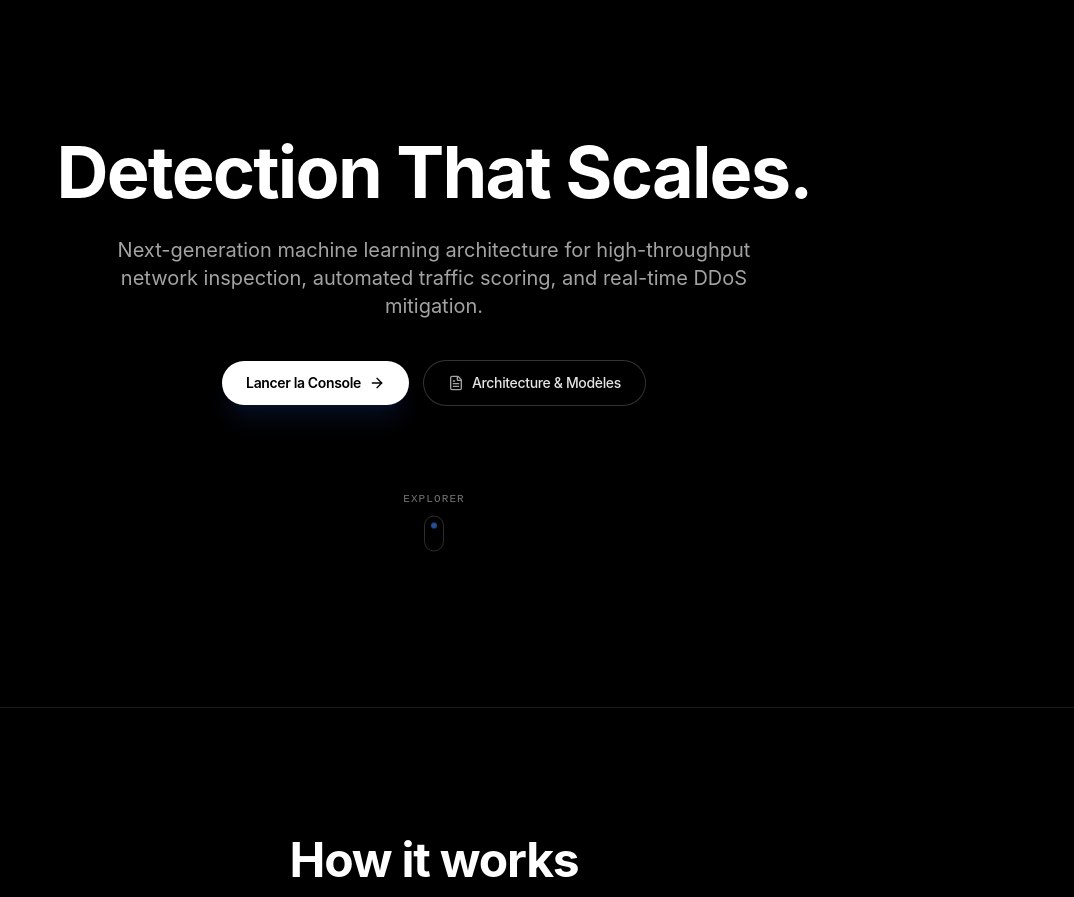
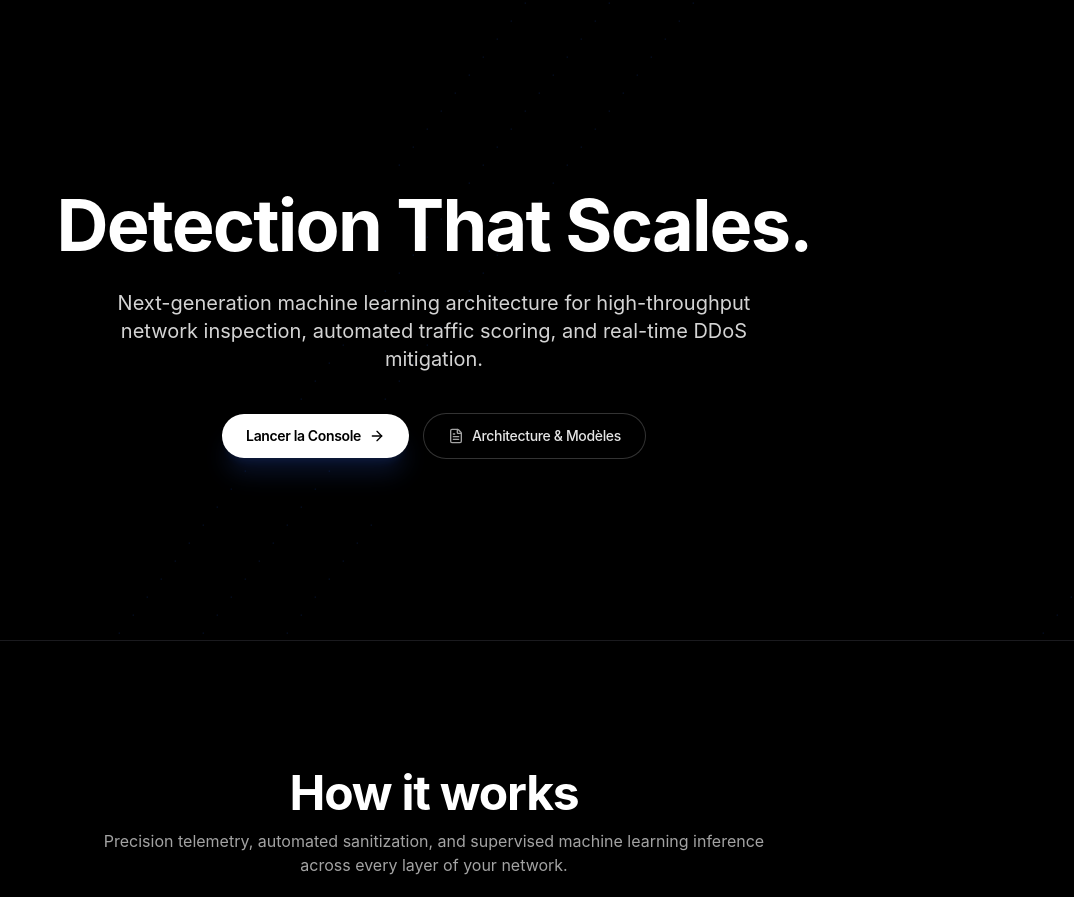
Before and after one commit to Mohammed-ES/Attack-Watcher, a React (Vite) app in the folder frontend/: page / in a window 1280 px wide. Shown: the part 840-1737 px from the top of the page, without its empty margins (206-1280 px from the left). Built offline with nearby package versions, Linux system fonts and the light colour scheme; no server answers.

Commit message:
feat(frontend): supprimer le texte Explorer et integrer l animation ASCII dynamique interactive a la souris avec orgues lumineuses Aura

```diff
--- /dev/null
+++ b/frontend/src/components/HeroAsciiCanvas.jsx
@@ -0,0 +1,162 @@
+import { useEffect, useRef } from 'react';
+
+/**
+ * HeroAsciiCanvas : Fond matriciel interactif ASCII réagissant à la souris.
+ * Génère une grille de caractères réseau/cybersécurité qui s'illuminent,
+ * ondulent et mutent dynamiquement au passage du curseur.
+ */
+export default function HeroAsciiCanvas() {
+  const canvasRef = useRef(null);
+  const mouseRef = useRef({ x: -1000, y: -1000, targetX: -1000, targetY: -1000, active: false });
+
+  useEffect(() => {
+    const canvas = canvasRef.current;
+    if (!canvas) return;
+    const ctx = canvas.getContext('2d');
+    if (!ctx) return;
+
+    let animationFrameId;
+    let width = 0;
+    let height = 0;
+    const charW = 14;
+    const charH = 18;
+    let cols = 0;
+    let rows = 0;
+
+    // Caractères ASCII cybersécurité & réseau
+    const CHAR_SET = '01#+-/\\:.~*<>[]{}@$%&!?';
+    const getRandomChar = () => CHAR_SET[Math.floor(Math.random() * CHAR_SET.length)];
+
+    let grid = [];
+
+    const handleResize = () => {
+      const parent = canvas.parentElement;
+      if (!parent) return;
+      width = parent.clientWidth;
+      height = parent.clientHeight;
+      canvas.width = width;
+      canvas.height = height;
+
+      cols = Math.ceil(width / charW);
+      rows = Math.ceil(height / charH);
+
+      grid = [];
+      for (let r = 0; r < rows; r++) {
+        const row = [];
+        for (let c = 0; c < cols; c++) {
+          row.push({
+            char: getRandomChar(),
+            intensity: 0,
+            baseChar: (c + r) % 2 === 0 ? '.' : ' ',
+          });
+        }
+        grid.push(row);
+      }
+    };
+
+    handleResize();
+    window.addEventListener('resize', handleResize);
+
+    const handleMouseMove = (e) => {
+      const rect = canvas.getBoundingClientRect();
+      mouseRef.current.targetX = e.clientX - rect.left;
+      mouseRef.current.targetY = e.clientY - rect.top;
+      mouseRef.current.active = true;
+    };
+
+    const handleMouseLeave = () => {
+      mouseRef.current.active = false;
+      mouseRef.current.targetX = -1000;
+      mouseRef.current.targetY = -1000;
+    };
+
+    window.addEventListener('mousemove', handleMouseMove);
+    window.addEventListener('mouseleave', handleMouseLeave);
+
+    let tick = 0;
+
+    const render = () => {
+      tick++;
+
+      // Interpolation douce du curseur
+      mouseRef.current.x += (mouseRef.current.targetX - mouseRef.current.x) * 0.15;
+      mouseRef.current.y += (mouseRef.current.targetY - mouseRef.current.y) * 0.15;
+
+      ctx.clearRect(0, 0, width, height);
+      ctx.font = '11px "JetBrains Mono", ui-monospace, SFMono-Regular, Menlo, Monaco, monospace';
+      ctx.textBaseline = 'top';
+
+      const mouseX = mouseRef.current.x;
+      const mouseY = mouseRef.current.y;
+      const radius = 170; // Rayon d'interaction autour de la souris
+      const radiusSq = radius * radius;
+
+      for (let r = 0; r < rows; r++) {
+        for (let c = 0; c < cols; c++) {
+          const item = grid[r]?.[c];
+          if (!item) continue;
+
+          const posX = c * charW;
+          const posY = r * charH;
+
+          const dx = posX + charW / 2 - mouseX;
+          const dy = posY + charH / 2 - mouseY;
+          const distSq = dx * dx + dy * dy;
+
+          // Influence de la souris
+          if (distSq < radiusSq) {
+            const factor = 1 - Math.sqrt(distSq) / radius;
+            item.intensity = Math.max(item.intensity, factor);
+            // Mutation aléatoire des caractères au passage de la souris
+            if (Math.random() < 0.12) {
+              item.char = getRandomChar();
+            }
+          }
+
+          // Décroissance douce
+          item.intensity *= 0.94;
+
+          // Rendu selon l'intensité
+          if (item.intensity > 0.05) {
+            const alpha = Math.min(item.intensity, 0.85);
+
+            if (item.intensity > 0.6) {
+              // Coeur brillant blanc/cyan
+              ctx.fillStyle = `rgba(255, 255, 255, ${alpha})`;
+              ctx.fillText(item.char, posX, posY);
+            } else {
+              // Halo bleu royal (#2563eb / #38bdf8)
+              ctx.fillStyle = `rgba(59, 130, 246, ${alpha * 0.9})`;
+              ctx.fillText(item.char, posX, posY);
+            }
+          } else {
+            // Fond très discret avec onde périodique légère
+            const wave = Math.sin(tick * 0.02 + c * 0.1 + r * 0.08) * 0.5 + 0.5;
+            if (wave > 0.88 && (c + r) % 3 === 0) {
+              ctx.fillStyle = 'rgba(37, 99, 235, 0.12)';
+              ctx.fillText(item.baseChar, posX, posY);
+            }
+          }
+        }
+      }
+
+      animationFrameId = requestAnimationFrame(render);
+    };
+
+    render();
+
+    return () => {
+      window.removeEventListener('resize', handleResize);
+      window.removeEventListener('mousemove', handleMouseMove);
+      window.removeEventListener('mouseleave', handleMouseLeave);
+      cancelAnimationFrame(animationFrameId);
+    };
+  }, []);
+
+  return (
+    <canvas
+      ref={canvasRef}
+      className="absolute inset-0 w-full h-full pointer-events-none -z-5"
+    />
+  );
+}
--- a/frontend/src/components/HeroBeam.jsx
+++ b/frontend/src/components/HeroBeam.jsx
@@ -1,55 +1,73 @@
+import { useMemo } from 'react';
+
+/**
+ * HeroBeam : Rideau d'orgues lumineuses en U (Signature Aura.build).
+ * Reproduit fidèlement la composition parabolique de colonnes lumineuses
+ * avec reflet d'horizon argenté et dégradé bleu cobalt profond (media_1794529717275_a34f0531.jpg).
+ */
 export default function HeroBeam() {
+  const COLUMN_COUNT = 26;
+
+  // Calcul parabolique de la hauteur de chaque colonne
+  const columns = useMemo(() => {
+    return Array.from({ length: COLUMN_COUNT }, (_, i) => {
+      const normalized = (i - (COLUMN_COUNT - 1) / 2) / ((COLUMN_COUNT - 1) / 2); // de -1 à +1
+      // Courbe en cuvette : plus basse au centre (~36%), culminante sur les côtés (~92%)
+      const heightPercent = 36 + Math.pow(Math.abs(normalized), 2.1) * 56;
+      const opacity = 0.8 + Math.pow(Math.abs(normalized), 1.6) * 0.2;
+      return {
+        id: i,
+        height: `${heightPercent.toFixed(1)}%`,
+        opacity,
+      };
+    });
+  }, [COLUMN_COUNT]);
+
   return (
-    <div className="absolute inset-0 pointer-events-none overflow-hidden flex items-end justify-center -z-10">
-      {/* Halo radial bleu profond */}
-      <div className="absolute bottom-0 w-[1200px] h-[550px] bg-gradient-to-t from-blue-600/40 via-blue-700/20 to-transparent blur-3xl opacity-70"></div>
+    <div className="absolute inset-0 pointer-events-none overflow-hidden flex items-end justify-center -z-10 select-none">
+      {/* Halo d'ambiance bleu profond à la base */}
+      <div className="absolute bottom-0 w-[1400px] h-[500px] bg-gradient-to-t from-blue-700/35 via-blue-900/20 to-transparent blur-[120px] -z-20" />
 
-      {/* Rayons lumineux verticaux stylisés (Rideau de lumière) */}
-      <div className="relative w-full max-w-6xl h-[420px] flex items-end justify-center px-4">
-        {/* Rayons SVG vectoriels nets */}
-        <svg
-          viewBox="0 0 1000 400"
-          className="w-full h-full opacity-85"
-          fill="none"
-          preserveAspectRatio="none"
-        >
-          <defs>
-            <linearGradient id="beamGradientMain" x1="0%" y1="100%" x2="0%" y2="0%">
-              <stop offset="0%" stopColor="#ffffff" stopOpacity="0.9" />
-              <stop offset="25%" stopColor="#60a5fa" stopOpacity="0.8" />
-              <stop offset="60%" stopColor="#2563eb" stopOpacity="0.4" />
-              <stop offset="100%" stopColor="#1e3a8a" stopOpacity="0" />
-            </linearGradient>
-            <linearGradient id="beamGradientSide" x1="0%" y1="100%" x2="0%" y2="0%">
-              <stop offset="0%" stopColor="#3b82f6" stopOpacity="0.7" />
-              <stop offset="50%" stopColor="#1d4ed8" stopOpacity="0.3" />
-              <stop offset="100%" stopColor="#0f172a" stopOpacity="0" />
-            </linearGradient>
-          </defs>
+      {/* Conteneur des colonnes verticales en U */}
+      <div className="relative w-full h-[650px] sm:h-[720px] flex items-end justify-between px-2 sm:px-6">
+        {columns.map((col) => (
+          <div
+            key={col.id}
+            className="flex-1 mx-[1.5px] sm:mx-[2.5px] relative rounded-t-sm overflow-hidden"
+            style={{
+              height: col.height,
+              opacity: col.opacity,
+            }}
+          >
+            {/* Dégradé spécifique Aura.build avec la bande de brillance métallique au centre */}
+            <div
+              className="w-full h-full"
+              style={{
+                background:
+                  'linear-gradient(180deg, rgba(0, 0, 0, 0) 0%, rgba(37, 99, 235, 0.25) 25%, rgba(96, 165, 250, 0.7) 48%, rgba(255, 255, 255, 0.95) 54%, rgba(96, 165, 250, 0.85) 60%, rgba(37, 99, 235, 0.9) 78%, rgba(0, 0, 0, 0.95) 100%)',
+              }}
+            />
 
-          {/* Faisceau central éclatant */}
-          <path d="M 450 400 L 485 0 L 515 0 L 550 400 Z" fill="url(#beamGradientMain)" />
+            {/* Bordure verticale fine pour séparer les lames */}
+            <div className="absolute inset-y-0 left-0 w-[1px] bg-white/10" />
+            <div className="absolute inset-y-0 right-0 w-[1px] bg-black/40" />
+          </div>
+        ))}
 
-          {/* Faisceaux gauche */}
-          <path d="M 410 400 L 450 0 L 475 0 L 440 400 Z" fill="url(#beamGradientSide)" opacity="0.9" />
-          <path d="M 360 400 L 400 0 L 420 0 L 385 400 Z" fill="url(#beamGradientSide)" opacity="0.8" />
-          <path d="M 300 400 L 330 0 L 350 0 L 320 400 Z" fill="url(#beamGradientSide)" opacity="0.65" />
-          <path d="M 230 400 L 250 0 L 270 0 L 245 400 Z" fill="url(#beamGradientSide)" opacity="0.5" />
-          <path d="M 150 400 L 160 0 L 180 0 L 165 400 Z" fill="url(#beamGradientSide)" opacity="0.35" />
-          <path d="M 60 400 L 70 0 L 90 0 L 75 400 Z" fill="url(#beamGradientSide)" opacity="0.2" />
+        {/* Lueur d'horizon blanche à travers toutes les colonnes */}
+        <div
+          className="absolute inset-x-0 pointer-events-none"
+          style={{
+            bottom: '42%',
+            height: '2px',
+            background:
+              'linear-gradient(90deg, transparent 5%, rgba(255,255,255,0.7) 50%, transparent 95%)',
+            filter: 'blur(1px)',
+          }}
+        />
 
-          {/* Faisceaux droite */}
-          <path d="M 590 400 L 550 0 L 525 0 L 560 400 Z" fill="url(#beamGradientSide)" opacity="0.9" />
-          <path d="M 640 400 L 600 0 L 580 0 L 615 400 Z" fill="url(#beamGradientSide)" opacity="0.8" />
-          <path d="M 700 400 L 670 0 L 650 0 L 680 400 Z" fill="url(#beamGradientSide)" opacity="0.65" />
-          <path d="M 770 400 L 750 0 L 730 0 L 755 400 Z" fill="url(#beamGradientSide)" opacity="0.5" />
-          <path d="M 850 400 L 840 0 L 820 0 L 835 400 Z" fill="url(#beamGradientSide)" opacity="0.35" />
-          <path d="M 940 400 L 930 0 L 910 0 L 925 400 Z" fill="url(#beamGradientSide)" opacity="0.2" />
-        </svg>
-
-        {/* Lueur blanche horizontale au point d'impact bas */}
-        <div className="absolute bottom-0 w-3/4 h-[3px] bg-gradient-to-r from-transparent via-white to-transparent blur-[1px]"></div>
-        <div className="absolute bottom-0 w-1/2 h-[12px] bg-blue-400 blur-md"></div>
+        {/* Masque dégradé noir à la base pour fondre le bas des colonnes */}
+        <div className="absolute inset-x-0 bottom-0 h-28 bg-gradient-to-t from-black via-black/80 to-transparent pointer-events-none" />
       </div>
     </div>
   );
--- a/frontend/src/components/HeroSection.jsx
+++ b/frontend/src/components/HeroSection.jsx
@@ -1,6 +1,7 @@
 import { motion } from 'framer-motion';
 import { ArrowRight, FileText } from 'lucide-react';
 import HeroBeam from './HeroBeam';
+import HeroAsciiCanvas from './HeroAsciiCanvas';
 
 export default function HeroSection({ onLaunchConsole }) {
   const scrollTo = (id) => {
@@ -9,9 +10,15 @@ export default function HeroSection({ onLaunchConsole }) {
   };
 
   return (
-    <section id="hero" className="relative pt-36 pb-32 sm:pt-44 sm:pb-40 overflow-hidden flex flex-col items-center text-center">
-      {/* Rayons lumineux verticaux en éventail (Signature Aura) */}
+    <section
+      id="hero"
+      className="relative pt-36 pb-28 sm:pt-48 sm:pb-36 overflow-hidden flex flex-col items-center justify-center text-center min-h-[85vh]"
+    >
+      {/* 1. Colonnes lumineuses en U d'Aura.build */}
       <HeroBeam />
+
+      {/* 2. Matrice ASCII interactive réagissant au mouvement de la souris */}
+      <HeroAsciiCanvas />
 
       <div className="relative max-w-4xl mx-auto px-4 sm:px-6 z-10 space-y-7">
         {/* Titre Principal Majestueux (Exactement le style 'Cognition That Scales.') */}
@@ -19,7 +26,7 @@ export default function HeroSection({ onLaunchConsole }) {
           initial={{ opacity: 0, y: 20 }}
           animate={{ opacity: 1, y: 0 }}
           transition={{ duration: 0.8, ease: [0.16, 1, 0.3, 1] }}
-          className="text-4xl sm:text-6xl md:text-7xl font-bold tracking-tight text-white leading-[1.08]"
+          className="text-4xl sm:text-6xl md:text-7xl font-bold tracking-tight text-white leading-[1.08] drop-shadow-sm"
         >
           Detection That Scales.
         </motion.h1>
@@ -29,7 +36,7 @@ export default function HeroSection({ onLaunchConsole }) {
           initial={{ opacity: 0, y: 20 }}
           animate={{ opacity: 1, y: 0 }}
           transition={{ duration: 0.8, delay: 0.15, ease: [0.16, 1, 0.3, 1] }}
-          className="text-base sm:text-lg md:text-xl text-neutral-400 max-w-2xl mx-auto font-normal leading-relaxed"
+          className="text-base sm:text-lg md:text-xl text-neutral-300 max-w-2xl mx-auto font-normal leading-relaxed drop-shadow"
         >
           Next-generation machine learning architecture for high-throughput network inspection,
           automated traffic scoring, and real-time DDoS mitigation.
@@ -47,7 +54,7 @@ export default function HeroSection({ onLaunchConsole }) {
               if (onLaunchConsole) onLaunchConsole();
               scrollTo('console');
             }}
-            className="px-6 py-3 rounded-full bg-white hover:bg-neutral-200 text-black text-sm font-semibold tracking-tight transition shadow-xl shadow-blue-900/20 active:scale-95 flex items-center space-x-2"
+            className="px-6 py-3 rounded-full bg-white hover:bg-neutral-200 text-black text-sm font-semibold tracking-tight transition shadow-xl shadow-blue-900/30 active:scale-95 flex items-center space-x-2"
           >
             <span>Lancer la Console</span>
             <ArrowRight className="w-4 h-4" />
@@ -57,26 +64,13 @@ export default function HeroSection({ onLaunchConsole }) {
             href="https://github.com/Mohammed-ES/Attack-Watcher/blob/main/ARCHITECTURE.md"
             target="_blank"
             rel="noopener noreferrer"
-            className="px-6 py-3 rounded-full bg-black/60 hover:bg-neutral-900 text-neutral-200 hover:text-white border border-neutral-700/80 text-sm font-medium tracking-tight transition flex items-center space-x-2"
+            className="px-6 py-3 rounded-full bg-black/60 hover:bg-neutral-900 text-neutral-200 hover:text-white border border-neutral-700/80 text-sm font-medium tracking-tight transition flex items-center space-x-2 backdrop-blur-md"
           >
             <FileText className="w-4 h-4 text-neutral-400" />
             <span>Architecture & Modèles</span>
           </a>
         </motion.div>
       </div>
-
-      {/* Petit indicateur de défilement subtil */}
-      <motion.div
-        animate={{ y: [0, 6, 0] }}
-        transition={{ repeat: Infinity, duration: 2.5, ease: 'easeInOut' }}
-        className="mt-20 text-neutral-600 cursor-pointer"
-        onClick={() => scrollTo('how-it-works')}
-      >
-        <span className="text-[11px] font-mono tracking-widest uppercase block text-neutral-500 mb-2">Explorer</span>
-        <div className="w-5 h-9 rounded-full border border-neutral-700/70 mx-auto flex items-start justify-center p-1.5">
-          <div className="w-1.5 h-1.5 rounded-full bg-blue-500 animate-pulse"></div>
-        </div>
-      </motion.div>
     </section>
   );
 }
```
